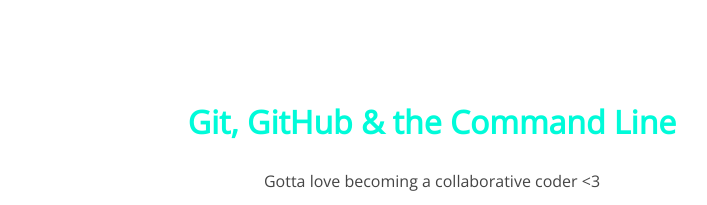
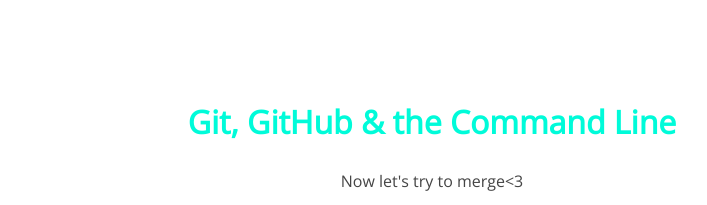
Before and after one commit to ekrul/105-project, a plain HTML site: page index.html in a window 1280 px wide. Shown: the top 205 px of the page, without its empty margins (208-915 px from the left). Drawn offline with nearby package versions, Linux system fonts and the light colour scheme.

Commit message:
changed title and text

```diff
--- a/index.html
+++ b/index.html
@@ -2,14 +2,14 @@
 <html lang="en">
 <head>
 	<meta charset="UTF-8">
-	<title>Let's try to change the title - but only on the experiments branch</title>
+	<title>Let's try to change the title - here's another one!</title>
 	<link href='http://fonts.googleapis.com/css?family=Open+Sans' rel='stylesheet' type='text/css'>
 	<link rel="stylesheet" href="css/style.css">
 </head>
 <body>
 	<section>
 		<h1>Git, GitHub & the Command Line</h1>
-		<p>Gotta love becoming a collaborative coder <3</p>
+		<p>Now let's try to merge<3</p>
 		<img src="img/happy-blue-robot.png">
 	</section>
 </body>
```
